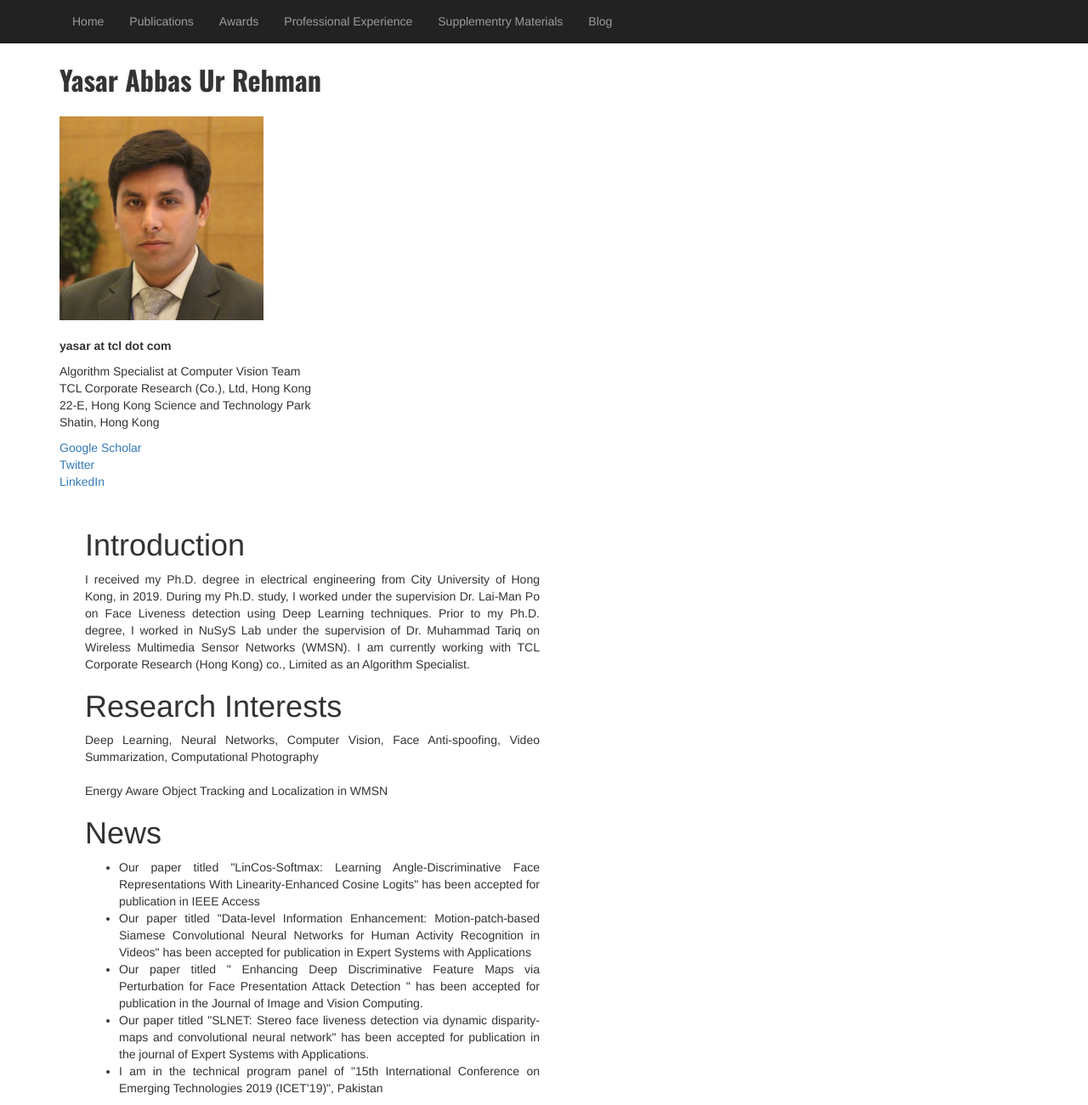
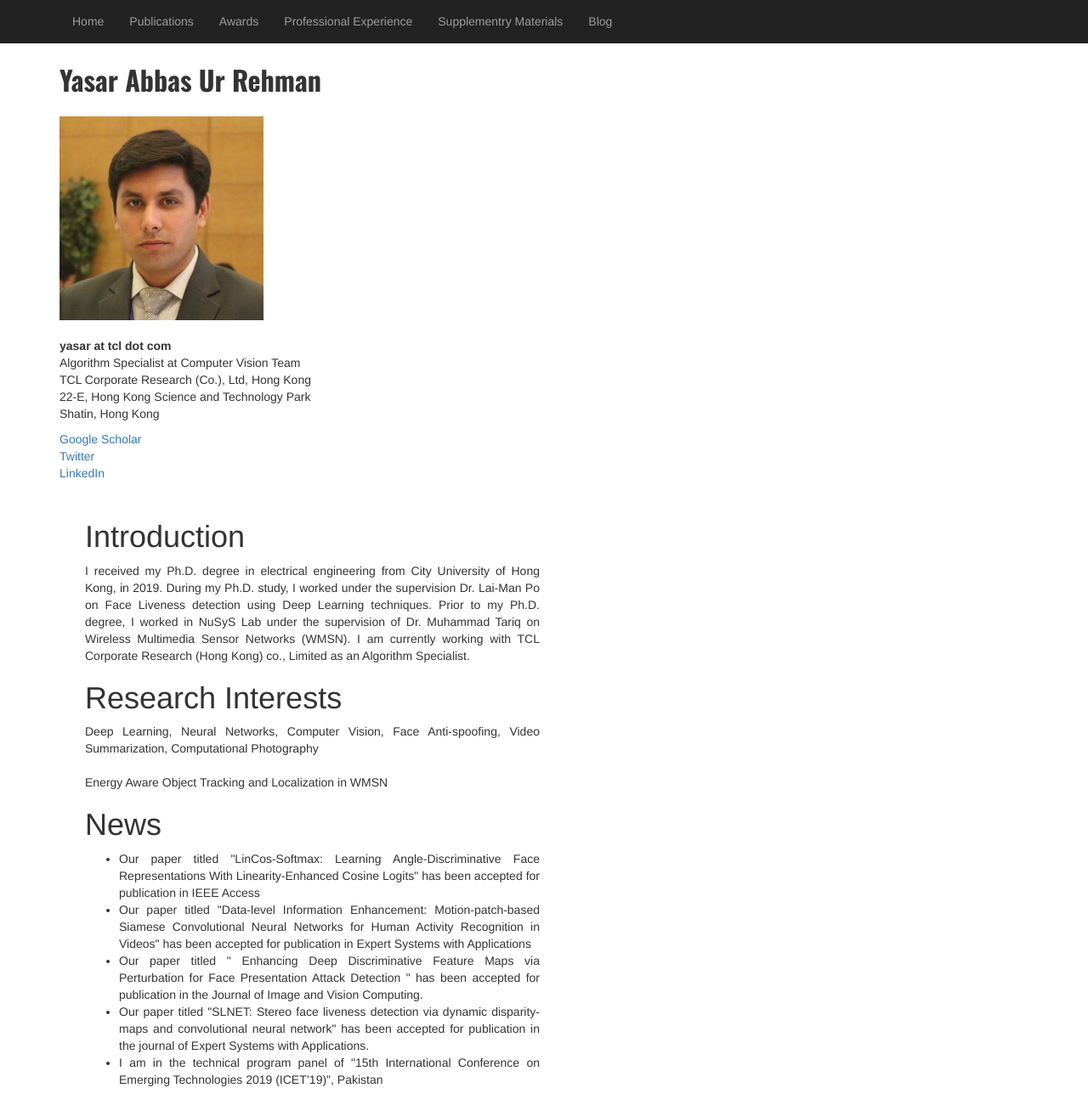
Before and after one commit to yasar-rehman/yasar, a Jekyll site: the page built from index.html, in a window 1280 px wide. Shown: the whole page at 85% size. Built offline with Jekyll 4.4.1, drawn with Linux system fonts in a browser that asks for light colours.

Commit message:
Update index.html

```diff
--- a/index.html
+++ b/index.html
@@ -2,18 +2,16 @@
 layout: default
 title: yasar
 ---
+<body>
    <div class="container">
         <div class="row">
-
-                <!-- Main Image -->
-
 		     <div class=col-md-3; col-sm-3">
                		 <div style="font-family: 'Oswald', sans-serif; font-size: 32px;"><b>Yasar Abbas Ur Rehman</b></div><br>
 			  <div class="row"> <div class="col-md-8"><img class="img-responsive" src="images/my_profile.jpg" alt="" style="width:240px;height:240px;">
 				  </div></div><br>
                 		<div>
 				<p><b>yasar at tcl dot com</b><br>
-               			<p>Algorithm Specialist at Computer Vision Team<br>
+               			Algorithm Specialist at Computer Vision Team<br>
                 		TCL Corporate Research (Co.), Ltd, Hong Kong<br>
                 		22-E, Hong Kong Science and Technology Park<br>
                 		Shatin, Hong Kong<br>
@@ -52,10 +50,8 @@
 			<li>I am in the technical program panel of "15th International Conference on Emerging Technologies 2019 (ICET’19)", Pakistan</li>
 			</ul>
 			</p>
-		</div>
 	</div>
-
-																	   </div>
-    	</div>
-																	   </div>
-    </div>
+	</div>
+	</div>
+	</div>
+	</body>
```
